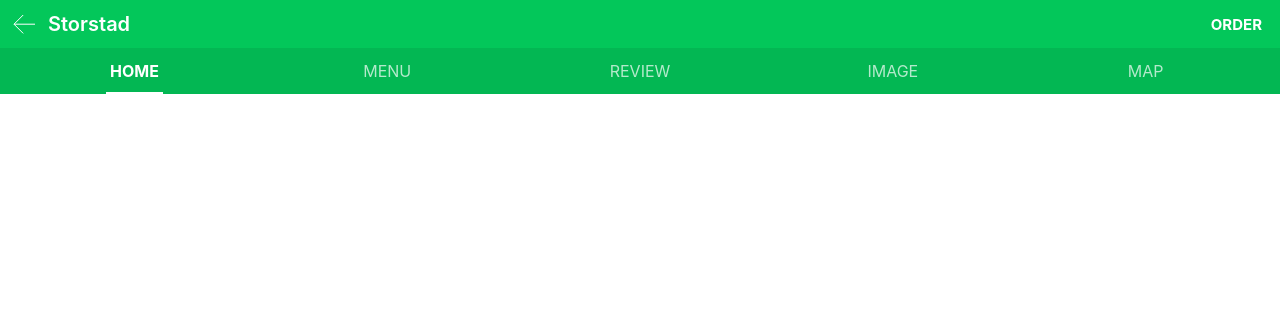
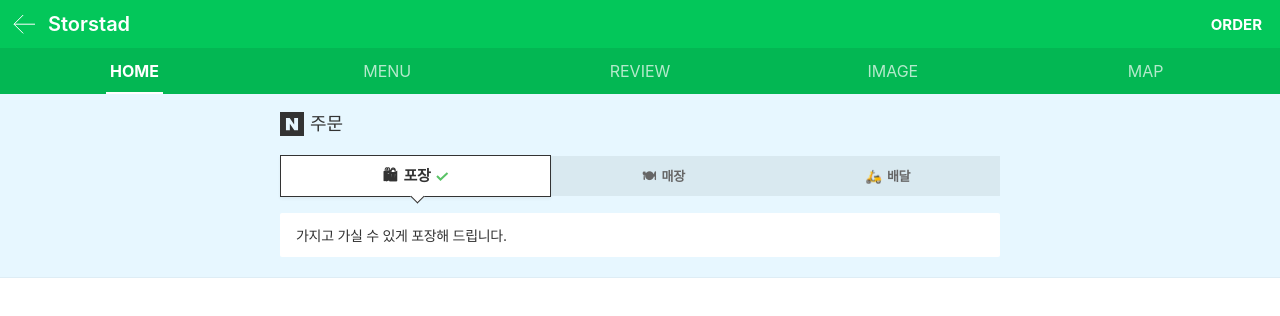
Before and after one commit to leezer94/javascript-basic, a plain HTML site: page htmlcss-project-1/docs/index.html in a window 1280 px wide. Drawn offline with Linux system fonts and the light colour scheme; files whose address does not match are found by name.

Commit message:
style: complete order information area

```diff
--- a/htmlcss-project-1/assets/scss/abstracts/_variables_color.scss
+++ b/htmlcss-project-1/assets/scss/abstracts/_variables_color.scss
@@ -267,3 +267,6 @@ $booking-color-text133: #3787ff;
 $booking-color-link: #0068c3;
 $booking-color-link-visited: #99209b;
 $booking-color-bg2-rgb: rgba(255, 255, 255, 0);
+
+// custom color
+$point-color: #ff3d3b;
--- /dev/null
+++ b/htmlcss-project-1/assets/scss/components/_order_info_area.scss
@@ -0,0 +1,88 @@
+.order-info-area {
+  padding: 10px $m-padding 20px;
+  border-bottom: 1px solid rgba(0, 0, 0, 0.04);
+  background-color: $booking-color-bg155;
+
+  .info-main-title {
+    line-height: 39px;
+  }
+  .title {
+    display: flex;
+    align-items: center;
+    font-size: 18px;
+    font-weight: 700px;
+    color: $booking-color-text6;
+    .ico-n-logo {
+      margin-right: 6px;
+      width: 24px;
+      height: 24px;
+    }
+  }
+}
+
+.tab-switch-box {
+  display: flex;
+  align-items: center;
+  margin-top: 12px;
+  .tab-swtich {
+    flex: 1;
+    background-color: $booking-color-bg158;
+    line-height: 40px;
+    font-size: 13px;
+    font-weight: 700;
+    color: #666;
+    letter-spacing: -0.3px;
+    text-align: center;
+
+    &.is-active {
+      position: relative;
+      flex-grow: 1.2;
+      border: 1px solid $booking-color-border145;
+      background-color: $booking-color-bg157;
+      font-size: 15px;
+      color: $booking-color-text126;
+      box-shadow: 0 2px 3px 0 rgba(0, 0, 0, 0.05);
+
+      &::after {
+        content: '';
+        position: absolute;
+        bottom: -9px;
+        left: 50%;
+        width: 10px;
+        height: 10px;
+        border: 1px solid;
+        border-width: 0 1px 1px 0;
+        transform: rotate(45deg) translate(-50%);
+        background-color: #fff;
+      }
+
+      .ico-check {
+        display: inline-block;
+        vertical-align: middle;
+        margin-left: 4px;
+      }
+    }
+  }
+  .ico-check {
+    display: none;
+  }
+}
+
+.info-main-notice {
+  display: flex;
+  align-items: center;
+  margin-top: 16px;
+  padding: 12px 16px;
+  border-radius: 2px;
+  background-color: #fff;
+  font-size: 14px;
+  letter-spacing: -0.3px;
+  color: #333;
+  &.alert {
+    color: $point-color;
+    font-weight: 700;
+  }
+  .ico-clock {
+    margin-right: 6px;
+  }
+}
--- /dev/null
+++ b/htmlcss-project-1/assets/scss/pages/_order_page.scss
@@ -0,0 +1,7 @@
+.container {
+  padding-top: $space-header-height + $space-tab-height;
+}
+.common-inner {
+  margin: 0 auto;
+  max-width: 720px;
+}
--- a/htmlcss-project-1/assets/scss/styles.scss
+++ b/htmlcss-project-1/assets/scss/styles.scss
@@ -7,3 +7,6 @@
 
 @import './components/header_area';
 @import './components/order_type';
+@import './components/order_info_area';
+
+@import './pages/order_page';
--- a/htmlcss-project-1/docs/index.html
+++ b/htmlcss-project-1/docs/index.html
@@ -40,8 +40,72 @@
           </div>
         </div>
       </header>
+      <!-- // Fixed header area -->
 
-      <!-- // Fixed header area -->
+      <!-- Order information area-->
+      <div class="order-info-area">
+        <div class="common-inner">
+          <div class="info-main">
+            <div class="info-main-title">
+              <div class="title">
+                <svg viewBox="0 0 18 18" class="ico-n-logo">
+                  <path
+                    fill-rule="evenodd"
+                    fill="currentColor"
+                    d="M18 0v18H0V0h18zM7.255 4.582H4.473v9.054h2.915V8.79l3.357 4.846h2.782V4.582h-2.915v4.846L7.255 4.582z"
+                  ></path>
+                </svg>
+                주문
+              </div>
+            </div>
+            <!-- order categorize -->
+            <div class="tab-switch-box" role="tablist">
+              <a href="" class="tab-swtich is-active" role="tab"
+                >🛍&nbsp;&nbsp;포장<img
+                  src="../assets/images/ico-check.svg"
+                  alt=""
+                  class="ico-check"
+                  aria-hidden="true"
+              /></a>
+              <a href="" class="tab-swtich" role="tab"
+                >🍽&nbsp;&nbsp;매장<img
+                  src="../assets/images/ico-check.svg"
+                  alt=""
+                  class="ico-check"
+                  aria-hidden="true"
+              /></a>
+              <a href="" class="tab-swtich" role="tab"
+                >🛵&nbsp;&nbsp;배달<img
+                  src="../assets/images/ico-check.svg"
+                  alt=""
+                  class="ico-check"
+                  aria-hidden="true"
+              /></a>
+            </div>
+            <div class="info-main-notice">
+              가지고 가실 수 있게 포장해 드립니다.
+            </div>
+            <div class="info-main-notice hidden">
+              <svg
+                aria-hidden="true"
+                class="ico-clock"
+                viewBox="0 0 13 13"
+                width="13"
+                height="13"
+                fill="none"
+                xmlns="http://www.w3.org/2000/svg"
+              >
+                <path
+                  fill="currentColor"
+                  d="M6.5 0a6.5 6.5 0 110 13 6.5 6.5 0 010-13zm0 1a5.5 5.5 0 100 11 5.5 5.5 0 000-11zm.492 1.137v4.157l2.792 2.674-.692.722-3.1-2.97V2.137h1z"
+                ></path>
+              </svg>
+              지금은 주문을 받을 수 없습니다.
+            </div>
+          </div>
+        </div>
+      </div>
+      <!-- // Order information area -->
     </div>
 
     <div class="dimmed-layer" hidden></div>
```
Also changed, not shown: htmlcss-project-1/assets/css/styles.css.
